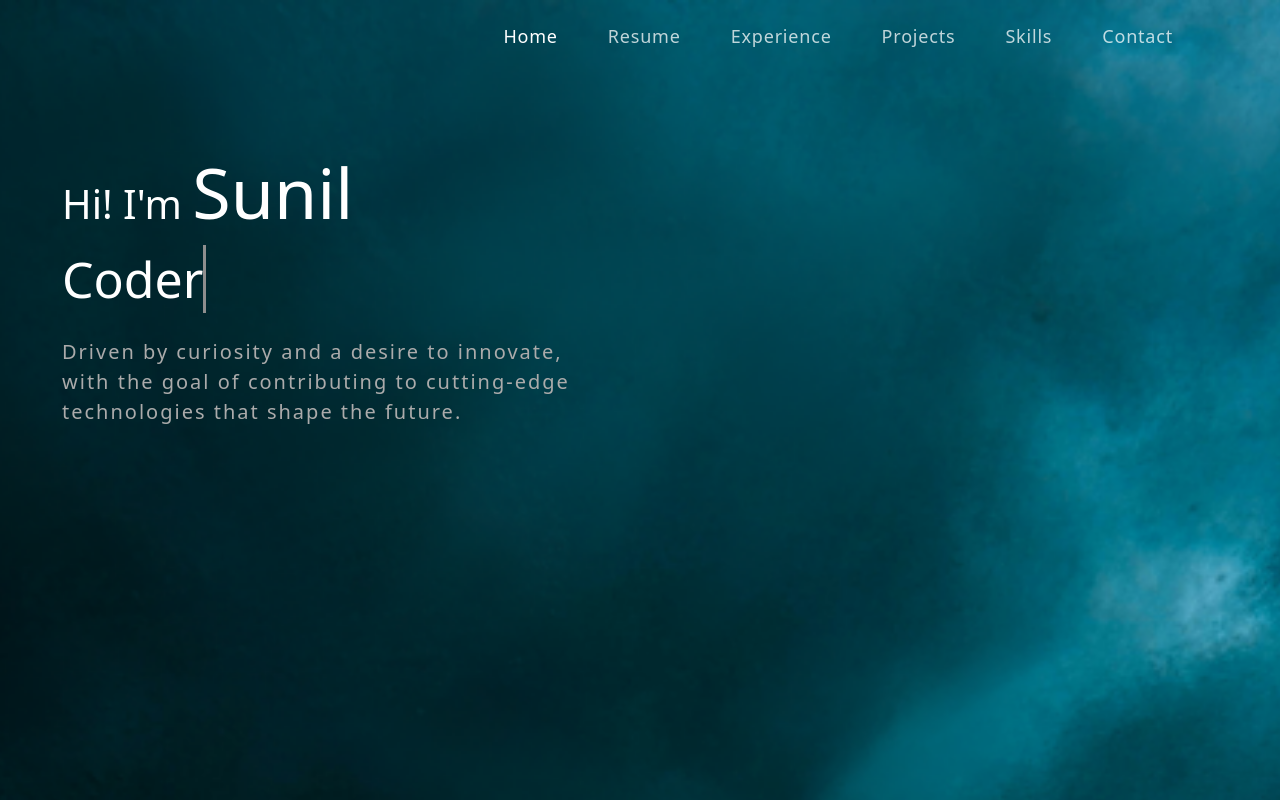
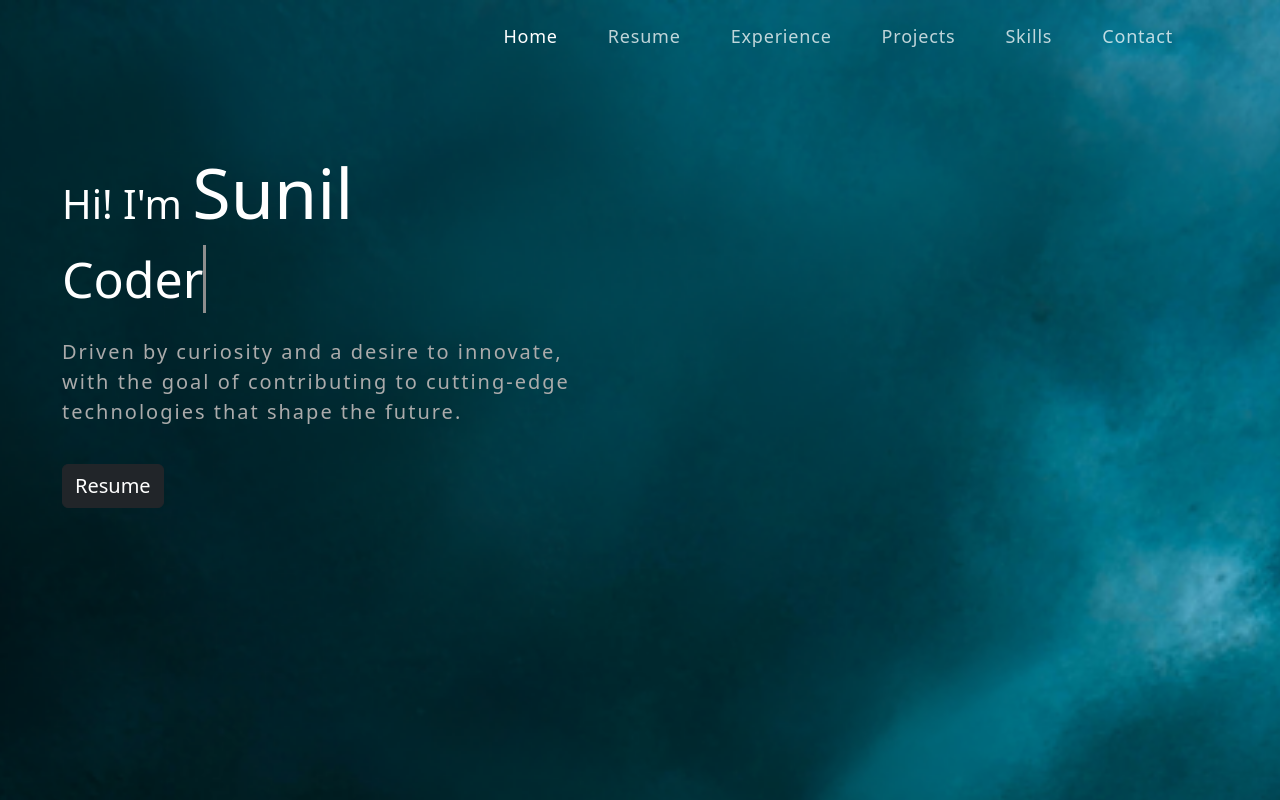
Before and after one commit to hulksunil/My-Portfolio, a React (Create React App) app: page / in a window 1280 px wide. Shown: the top 800 px of the page. Built offline with nearby package versions, Linux system fonts and the light colour scheme.

Commit message:
added resume button

```diff
--- a/src/components/Intro.js
+++ b/src/components/Intro.js
@@ -1,5 +1,8 @@
 import { useEffect, useState } from "react";
-import { Col, Container, Row } from "react-bootstrap";
+import { Anchor, Button, Col, Container, Row } from "react-bootstrap";
+import { FcViewDetails } from "react-icons/fc";
+
+import CV from "../assets/Sunil_Kublalsingh.pdf";
 
 const TypingThing = ({ toRotate }) => {
   const [loopNum, setLoopNum] = useState(0);
@@ -65,6 +68,16 @@ const Intro = () => {
               Driven by curiosity and a desire to innovate, with the goal of
               contributing to cutting-edge technologies that shape the future.
             </p>
+            <Anchor
+              className="text-reset text-decoration-none"
+              href={CV}
+              target="_blank"
+            >
+              {/* <FcViewDetails size={20} /> */}
+              <Button variant="dark" style={{ fontSize: "20px" }}>
+                Resume
+              </Button>
+            </Anchor>
           </div>
         </Col>
       </Row>
```
